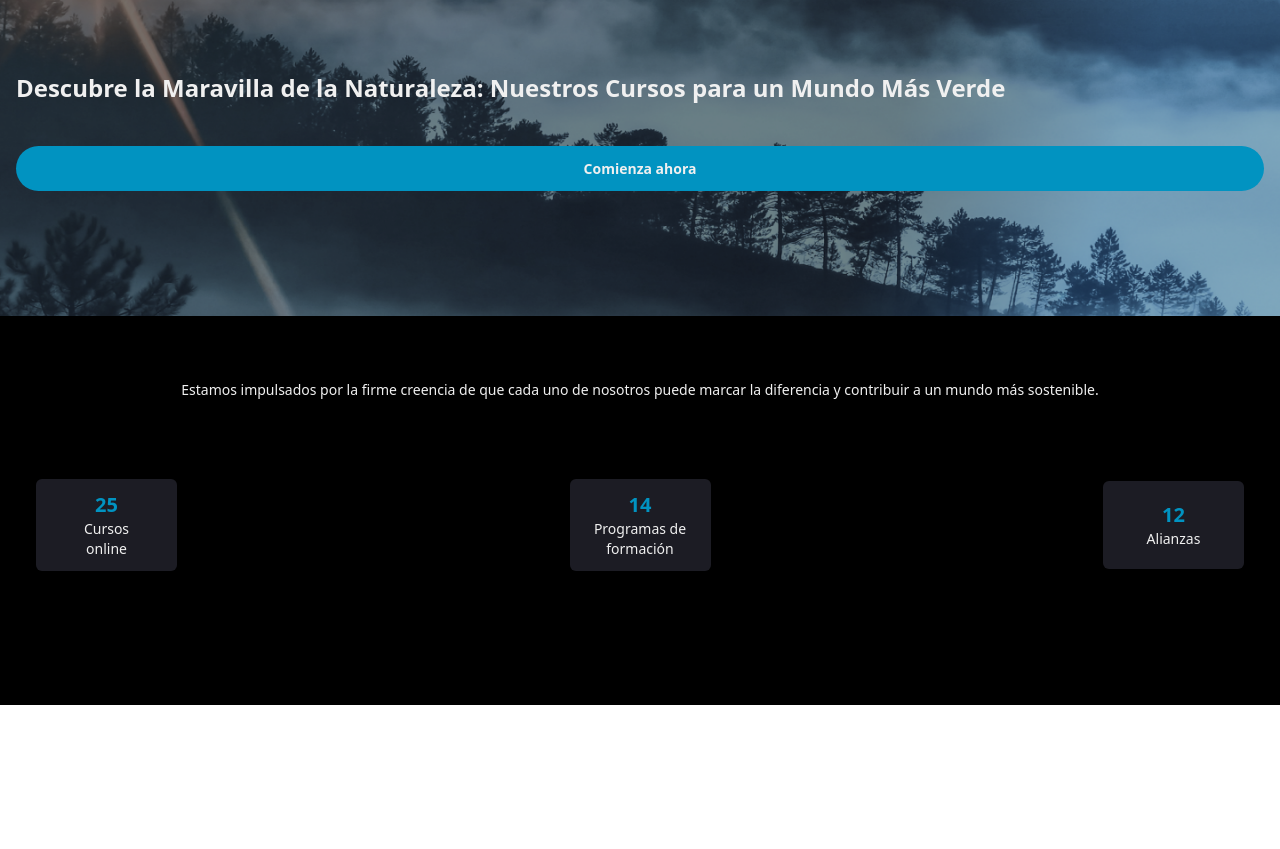
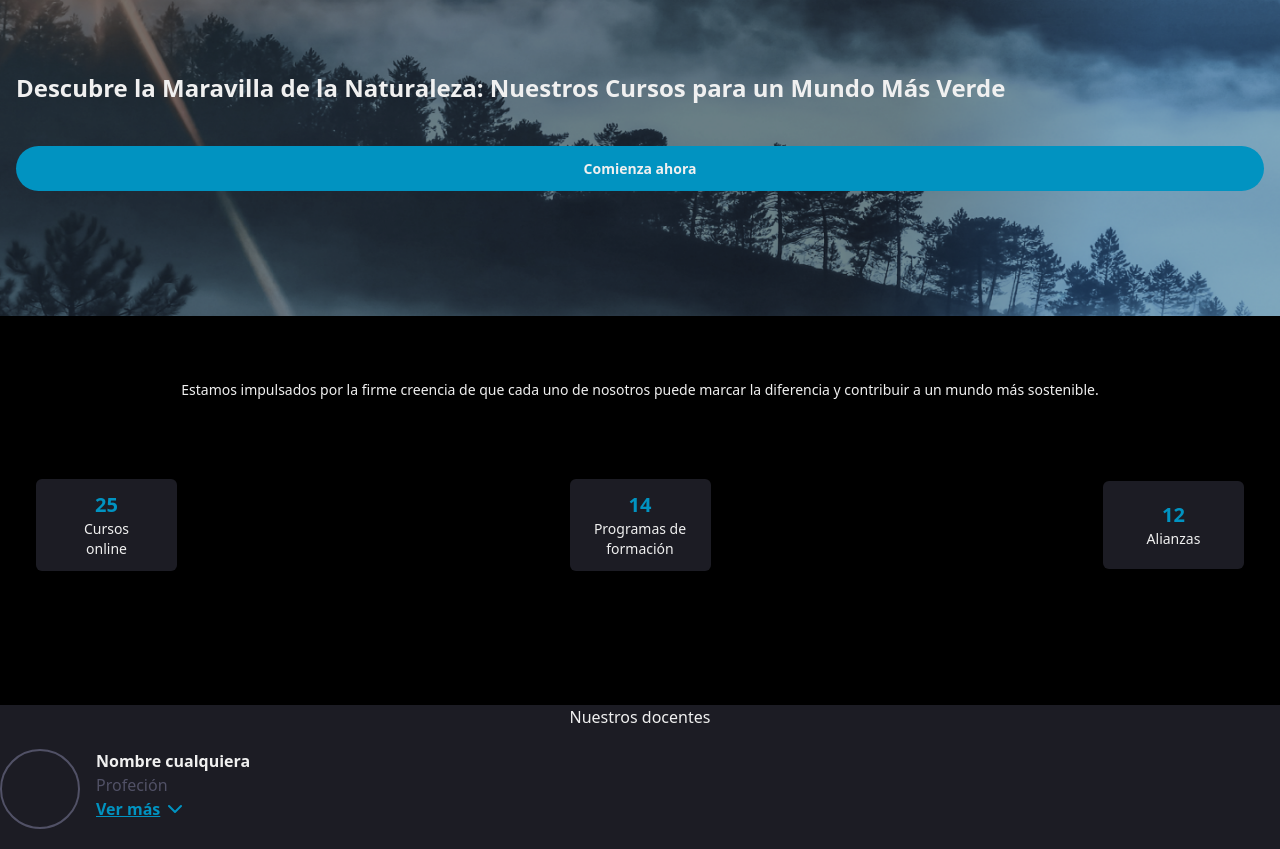
Before and after one commit to felipe-quezada/Evisalud-challenge-frontend, a Vue app: page / in a window 1280 px wide. Shown: the part 191-1040 px from the top of the page. Before the commit the page ends 896 px from the top, so only its background shows below. Built offline with nearby package versions, Linux system fonts and the light colour scheme.

Commit message:
add TeacherProfile component
make a component to fetch data about teacher profiles

```diff
--- a/package.json
+++ b/package.json
@@ -10,6 +10,7 @@
     "format": "prettier --write src/"
   },
   "dependencies": {
+    "axios": "^1.5.1",
     "vue": "^3.3.4"
   },
   "devDependencies": {
--- /dev/null
+++ b/src/components/TeacherProfiles.vue
@@ -0,0 +1,44 @@
+<script setup>
+import { ref } from 'vue'
+
+const showMore = ref(false)
+const showMoreClicked = () => {
+  showMore.value = !showMore.value
+}
+</script>
+
+<template>
+  <section class="bg-black-primary text-white text-center">
+    <h3>Nuestros docentes</h3>
+    <ul>
+      <li class="fpx-4 py-5">
+        <div class="flex">
+          <div class="bg-transparent h-20 w-20 rounded-full border-gray border-2"></div>
+          <div class="ml-4 text-left">
+            <strong class="text-white">Nombre cualquiera</strong>
+            <span class="block text-gray">Profeción</span>
+            <div
+              class="flex text-sky-primary underline decoration-solid font-semibold"
+              @click="showMoreClicked"
+            >
+              <button class="" v-if="showMore">Ver menos</button>
+              <button class="" v-else>Ver más</button>
+              <img
+                :class="`ml-2 transition duration-300 ${showMore ? 'rotate-180' : 'rotate-0'}`"
+                src="@/assets/arrowDown.svg"
+              />
+            </div>
+          </div>
+        </div>
+        <div :class="`mt-5 text-left px-4 transition ${showMore ? '' : 'hidden'}`">
+          <p>
+            Arlene es una apasionada geóloga ambiental que ha dedicado su vida a la conservación y
+            protección de los ecosistemas naturales. Nacida en una pequeña comunidad rural, desde
+            una edad temprana desarrolló un profundo amor por la naturaleza y las maravillas
+            geológicas que la componen.
+          </p>
+        </div>
+      </li>
+    </ul>
+  </section>
+</template>
--- a/src/views/HomePage.vue
+++ b/src/views/HomePage.vue
@@ -1,5 +1,6 @@
 <script setup>
 import ButtonPrimary from '../components/ButtonPrimary.vue'
+import TeacherProfiles from '../components/TeacherProfiles.vue'
 </script>
 
 <template>
@@ -30,6 +31,7 @@ import ButtonPrimary from '../components/ButtonPrimary.vue'
       </div>
     </section>
   </section>
+  <TeacherProfiles />
 </template>
 
 <style scoped></style>
--- a/tailwind.config.js
+++ b/tailwind.config.js
@@ -24,6 +24,9 @@ export default {
       },
       screen: {
         sm: '500px'
+      },
+      transitionProperty: {
+        height: 'height'
       }
     }
   },
```
Also changed, not shown: src/assets/arrowDown.svg (added), 1 other file (tests, documents, lock files or other folders).
